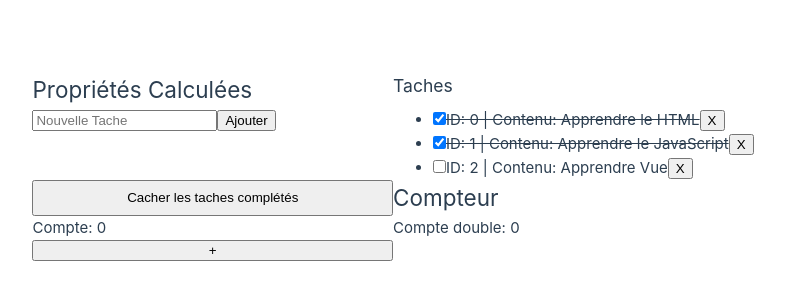
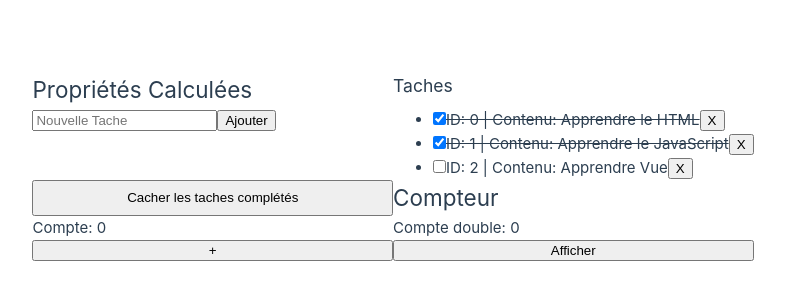
Before and after one commit to GregMarshall999/formation-vue-3, a Vue app: page / in a window 1280 px wide. Shown: the part 234-534 px from the top of the page, without its empty margins (247-1032 px from the left). Built offline with nearby package versions, Linux system fonts and the light colour scheme.

Commit message:
hide button

```diff
--- a/src/App.vue
+++ b/src/App.vue
@@ -24,6 +24,8 @@
 
   <h2>Propriétés Calculées</h2>
   <PropCalculee />
+
+  <button @click="toggle = !toggle">{{ toggle ? 'Cacher' : 'Afficher' }}</button>
 </template>
 
 <script>
--- a/src/components/PropCalculee.vue
+++ b/src/components/PropCalculee.vue
@@ -50,7 +50,7 @@ export default {
     },
     methods: {
         ajouterTache() {
-            this.taches.push({ id: id++, text: this.newTache });
+            this.taches.push({ id: id++, text: this.newTache, done:true });
             this.newTache = '';
         },
         retirerTache(tache) {
```
